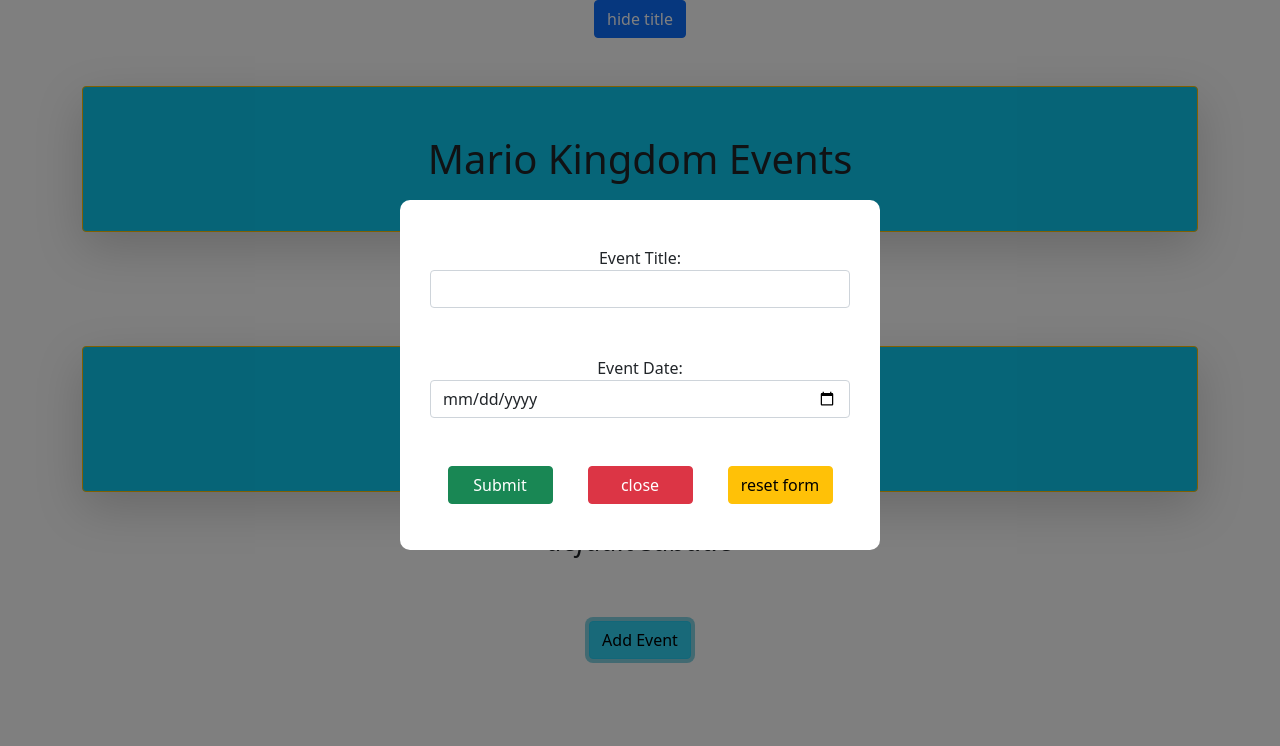
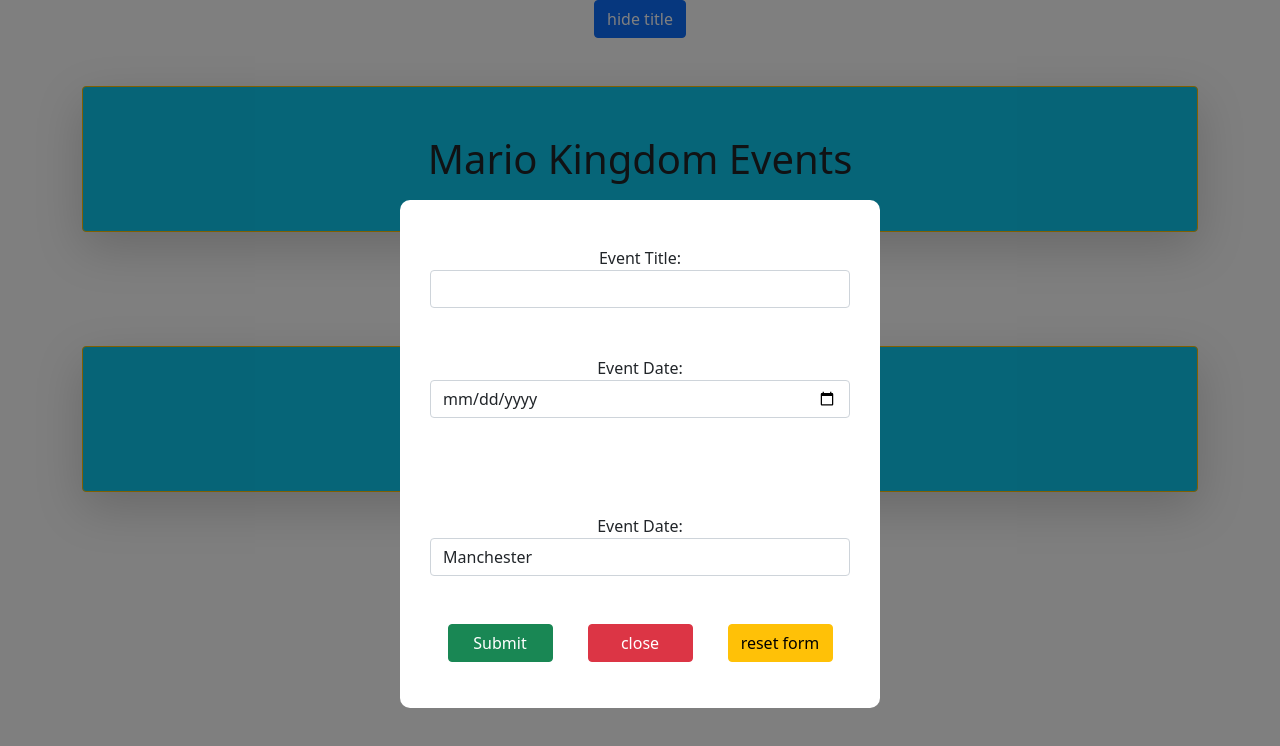
Before and after one commit to musafir928/react-refresh, a React (Create React App) app: page / in a window 1280 px wide. Both pictures are taken after a click on the button "Add Event". Shown: the top 746 px of the page. Built offline with nearby package versions, Linux system fonts and the light colour scheme.

Commit message:
add selector to the form

```diff
--- a/src/App.js
+++ b/src/App.js
@@ -29,14 +29,16 @@ function App() {
                 </>
             )}
             <ul className='list-group'>
-                {events.map(({ title, id }, i) => (
+                {events.map(({ title,date, location, id }, i) => (
                     <li
-                        className='list-group-item d-flex justify-content-around'
+                        className='list-group-item row'
                         key={i + 1}
                     >
-                         {title}
+                        <p className="col-3">{title}</p>
+                        <p className="col-3">{date}</p>
+                        <p className="col-3">{location}</p>
                         <button
-                            className='btn btn-danger'
+                            className='btn btn-danger col-3'
                             onClick={() => handleDelete(id)}
                         >
                             delete event
@@ -47,16 +49,16 @@ function App() {
             <button className='btn btn-info mt-3' onClick={()=>setShowModal(true)}>
                 Add Event
             </button>
-            {/* {showModal && (
+            {showModal && (
                 <Modal >
                     <NewEventForm setShowModal={setShowModal} setEvents={setEvents}/>
                 </Modal>
-            )} */}
-            {showModal && (
+            )}
+            {/* {showModal && (
                 <Modal >
                     <NewEventsUseRef setShowModal={setShowModal} setEvents={setEvents}/>
                 </Modal>
-            )}
+            )} */}
         </div>
     )
 }
--- a/src/components/NewEventForm.js
+++ b/src/components/NewEventForm.js
@@ -3,15 +3,17 @@ import { useState } from "react"
 export default function NewEventForm({setShowModal, setEvents}) {
     const [title, setTitle] = useState("")
     const [date, setDate] = useState("")
+    const [location, setLocation] = useState("San Francisco")
 
     const resetForm = (e) => {
         setTitle("")
         setDate("")
+        setLocation("San Francisco")
     }
 
     const handleSubmit = (e) => {
         e.preventDefault()
-        const event = {title, date, id: Math.floor(Math.random()*10000)}
+        const event = {title, date, location, id: Math.floor(Math.random()*10000)}
         setEvents(p=>[...p, event])
         resetForm();
     }
@@ -26,6 +28,15 @@ export default function NewEventForm({setShowModal, setEvents}) {
           <label className="col-12 my-5">
               <span className="form-label">Event Date:</span>
               <input type="date" className="form-control" onChange={e=>setDate(e.target.value)} value={date} required/>
+            </label>
+            <br />
+          <label className="col-12 my-5">
+              <span className="form-label">Event Date:</span>
+                <select className="form-control" onChange={(e)=>setLocation(e.target.value)}>
+                    <option value="manchester">Manchester</option>
+                    <option value="lopnur">Lopnur</option>
+                    <option value="urumchi">Urumchi</option>
+                </select>
             </label>
             <br />
             <div className="col-12 d-flex justify-content-around">
```
